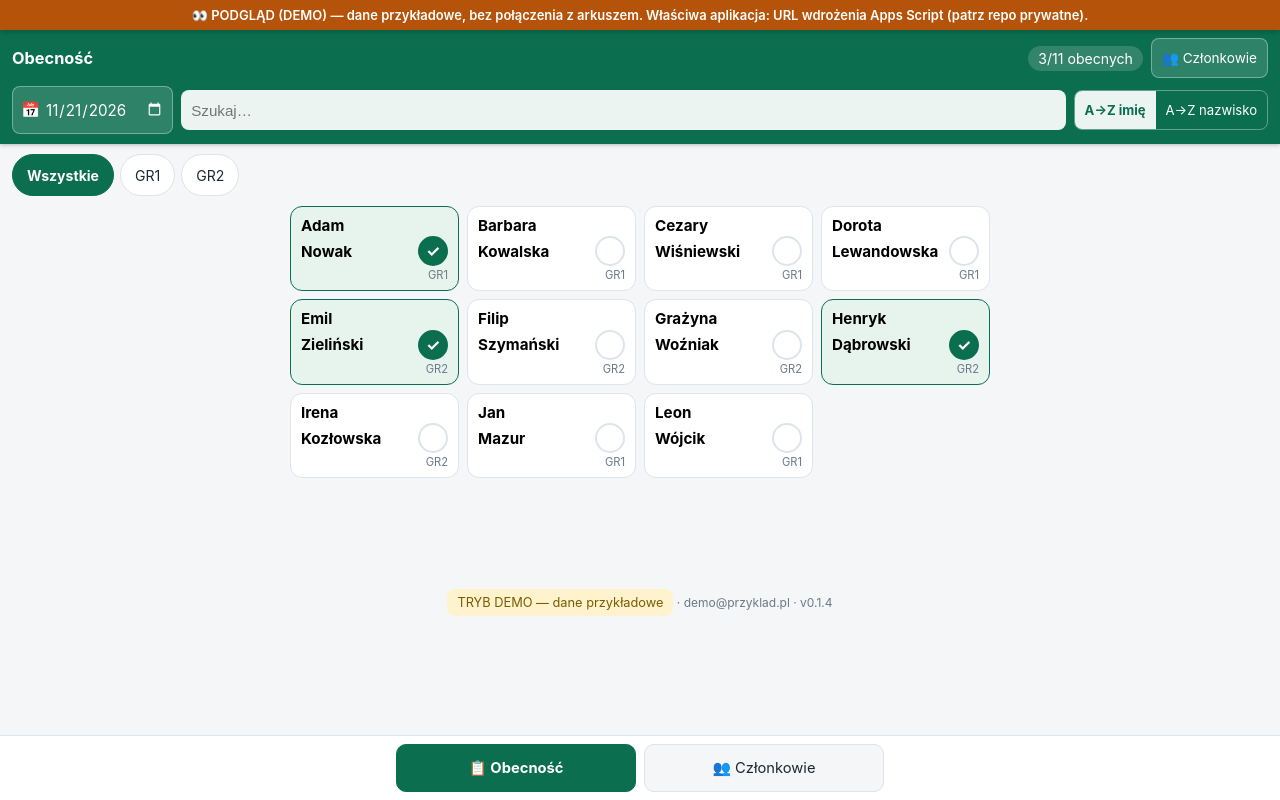
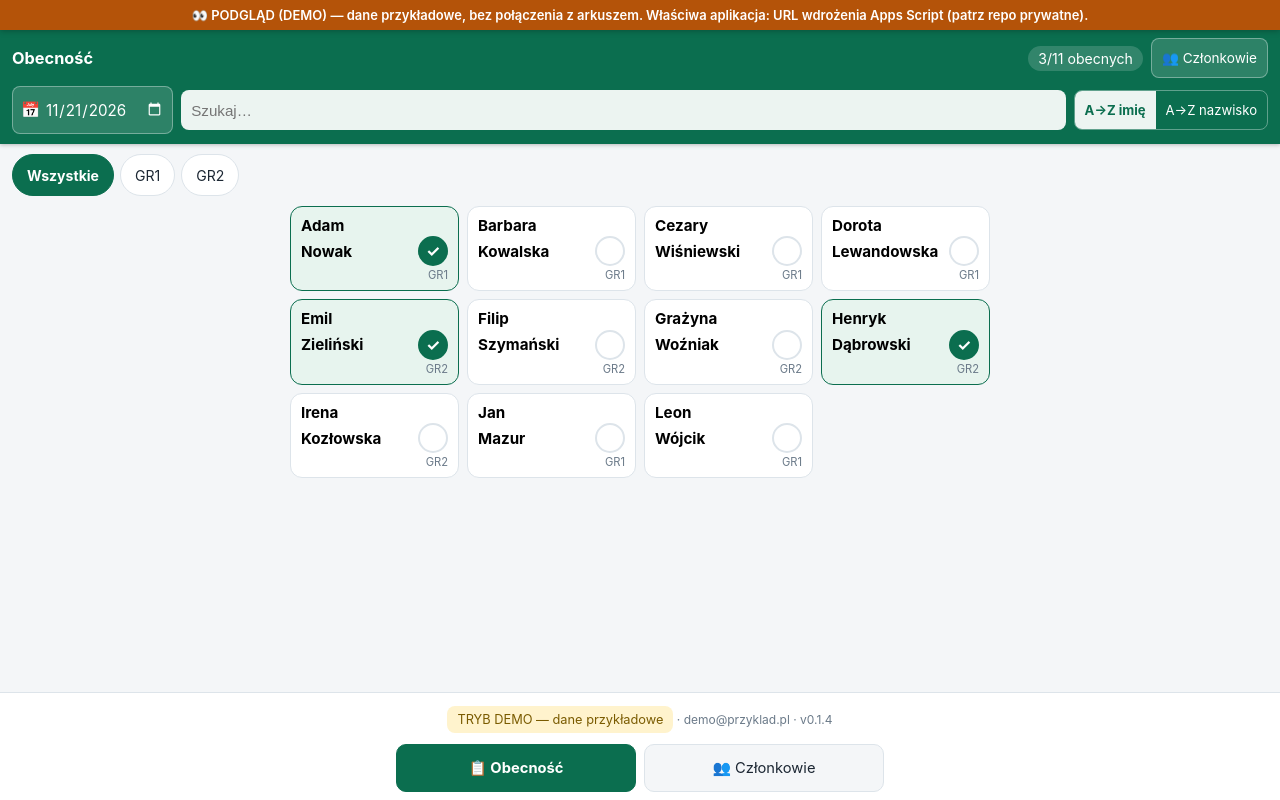
Before and after one commit to tmjwk/Dziennik-Obecznosci-KTS-Gliwice---public, a plain HTML site: page docs/index.html in a window 1280 px wide. Drawn offline with Linux system fonts and the light colour scheme.

Commit message:
fix stopki: wersja widoczna w stopce (byla przykryta przez fixed footer na telefonie); padding listy 120px

```diff
--- a/docs/index.html
+++ b/docs/index.html
@@ -78,7 +78,7 @@
 
     /* ---------- lista zawodników: siatka 2–3 kolumny (ekran 9:16) ---------- */
     .lista {
-      padding: 4px 10px 90px; max-width: 720px; margin: 0 auto;
+      padding: 4px 10px 120px; max-width: 720px; margin: 0 auto;
       display: grid; grid-template-columns: repeat(auto-fill, minmax(150px, 1fr));
       gap: 8px; align-items: stretch;
     }
@@ -128,9 +128,10 @@
     .stopka {
       position: fixed; bottom: 0; left: 0; right: 0;
       background: var(--karta); border-top: 1px solid var(--linia);
-      padding: 8px 14px calc(8px + env(safe-area-inset-bottom));
-      display: flex; gap: 8px; justify-content: center; z-index: 10;
+      padding: 6px 14px calc(8px + env(safe-area-inset-bottom));
+      display: flex; flex-direction: column; align-items: center; z-index: 10;
     }
+    .stopka .wiersz { display: flex; gap: 8px; justify-content: center; width: 100%; }
     .stopka button {
       flex: 1 1 0; max-width: 240px;
       background: var(--tlo); color: var(--tekst);
@@ -138,7 +139,7 @@
       padding: 12px 8px; font-size: .92rem; cursor: pointer; min-height: 48px;
     }
     .stopka button.on { background: var(--akcent); color: var(--akcent-c); border-color: var(--akcent); font-weight: 700; }
-    .wersja { text-align: center; color: var(--szary); font-size: .75rem; padding: 14px 0 4px; }
+    .wersja { text-align: center; color: var(--szary); font-size: .75rem; padding: 0 0 4px; }
 
     /* ---------- modalne ---------- */
     .tlo-modal {
@@ -406,11 +407,13 @@ function renderuj() {
       (lista.length === 0 ? '<p class="oplucie" style="text-align:center">Brak zawodników spełniających kryteria.</p>' : '') +
     '</div>' +
     '<div class="stopka">' +
+      '<p class="wersja">' + (DEMO ? '<span class="demo">TRYB DEMO — dane przykładowe</span> · ' : '') +
+        esc(S.stan.email) + ' · ' + WERSJA_UI + '</p>' +
+      '<div class="wiersz">' +
         '<button class="on" id="stopka-obecnosc">📋 Obecność</button>' +
         '<button id="stopka-czlonkowie">👥 Członkowie</button>' +
       '</div>' +
-    '<p class="wersja">' + (DEMO ? '<span class="demo">TRYB DEMO — dane przykładowe</span> · ' : '') +
-      esc(S.stan.email) + ' · ' + WERSJA_UI + '</p>';
+    '</div>';
 
   app.innerHTML = html;
   podpinz();
@@ -591,11 +594,13 @@ function renderujCzlonkow(app) {
       (nieaktywni.length ? '<p class="oplucie">Osoby nieaktywne nie pojawiają się na liście obecności; ich historia zostaje.</p>' : '') +
     '</div>' +
     '<div class="stopka">' +
+      '<p class="wersja">' + (DEMO ? '<span class="demo">TRYB DEMO — dane przykładowe</span> · ' : '') +
+        esc(S.stan.email) + ' · ' + WERSJA_UI + '</p>' +
+      '<div class="wiersz">' +
         '<button id="stopka-obecnosc">📋 Obecność</button>' +
         '<button class="on" id="stopka-czlonkowie">👥 Członkowie</button>' +
       '</div>' +
-    '<p class="wersja">' + (DEMO ? '<span class="demo">TRYB DEMO — dane przykładowe</span> · ' : '') +
-      esc(S.stan.email) + ' · ' + WERSJA_UI + '</p>';
+    '</div>';
 
   podpinzCzlonkow();
 }
```
Lines whose indentation alone changed are shown as unchanged.
